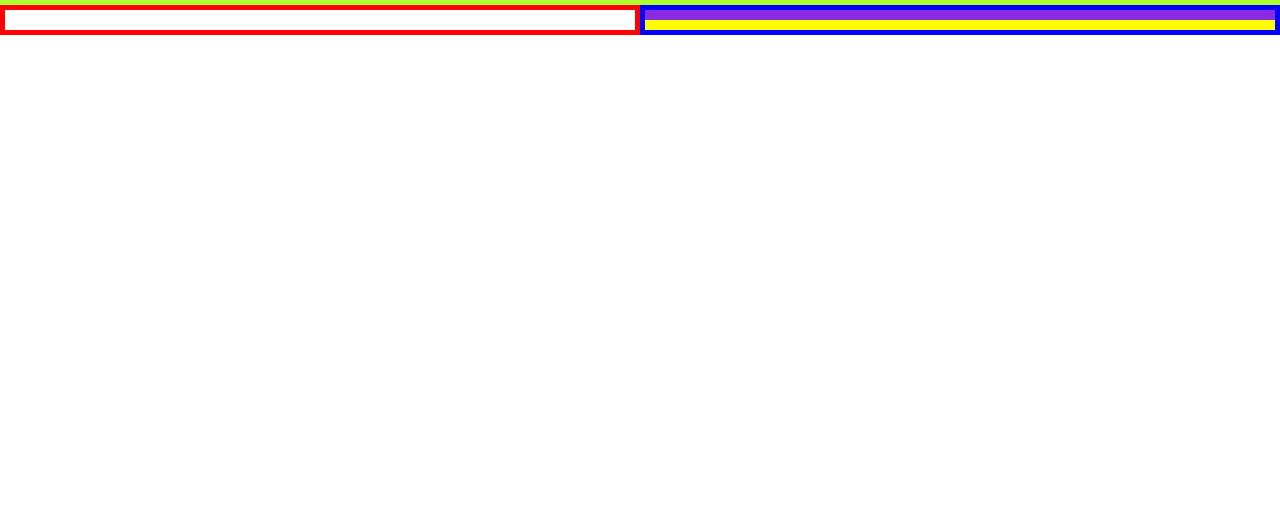
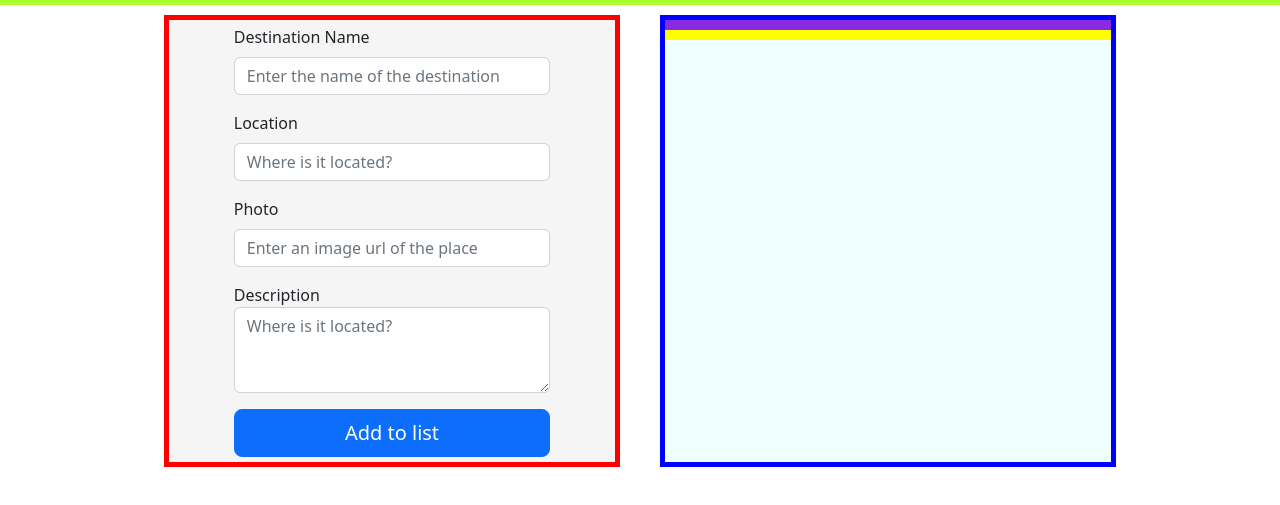
Before and after one commit to brandonyrigan/destination-wishlist, a plain HTML site: page index.html in a window 1280 px wide. Shown: the part 141-646 px from the top of the page. Drawn offline with nearby package versions, Linux system fonts and the light colour scheme.

Commit message:
added form

```diff
--- a/index.html
+++ b/index.html
@@ -17,12 +17,36 @@
                     <p>Found exciting places to visit on your next vacation? Use the form below to add them to your wishlist</p>
                 </div>
             </div>
+            <div class="container">
             <div class="row">
-                <div class="left-box col-6"></div>
+                <div class="left-box col-6">
+                    <div class="col-9 form">
+                    <form>
+                        <div class="mb-3">
+                            <label for="destinationName" class="form-label">Destination Name</label>
+                            <input type="text" class="form-control" id="destinationName" placeholder="Enter the name of the destination" required>
+                        </div>
+                        <div class="mb-3">
+                            <label for="location" class="form-label">Location</label>
+                            <input type="text" class="form-control" id="location" placeholder="Where is it located?" required>
+                        </div>
+                        <div class="mb-3">
+                            <label class="form-label" for="photo">Photo</label>
+                            <input type="text" class="form-control" id="photo" placeholder="Enter an image url of the place" required>
+                        </div>
+                        <div class="form-group">
+                            <label for="description">Description</label>
+                            <textarea class="form-control" id="description" rows="3" placeholder="Where is it located?"></textarea>
+                        </div>
+                        <button type="button" class="btn btn-primary btn-lg btn-block mt-3">Add to list</button>
+                    </form>
+                    </div>
+                </div>
                 <div class="right-box col-6">
                     <div class="righttop-box row"></div>
                     <div class="rightbottom-box row"></div>
                 </div>
+            </div>
             </div>
         </div>
 
--- a/styles.css
+++ b/styles.css
@@ -1,14 +1,23 @@
 .header-box {
     border: 5px solid greenyellow;
     padding: 20px;
+    background-color:whitesmoke;
+    margin-bottom: 10px;
 }
 
 .left-box {
     border: 5px solid red;
+    width: 40%;
+    margin-right: 40px;
+    margin-left: auto;
+    background-color:whitesmoke;
 }
 
 .right-box {
     border: 5px solid blue;
+    width: 40%;
+    margin-right: auto;
+    background-color:azure;
 }
 
 .righttop-box {
@@ -18,3 +27,11 @@
 .rightbottom-box {
     border: 5px solid yellow;
 }
+
+.form {
+    margin: 5px auto;
+}
+
+button {
+    width: 100%;
+}
```
